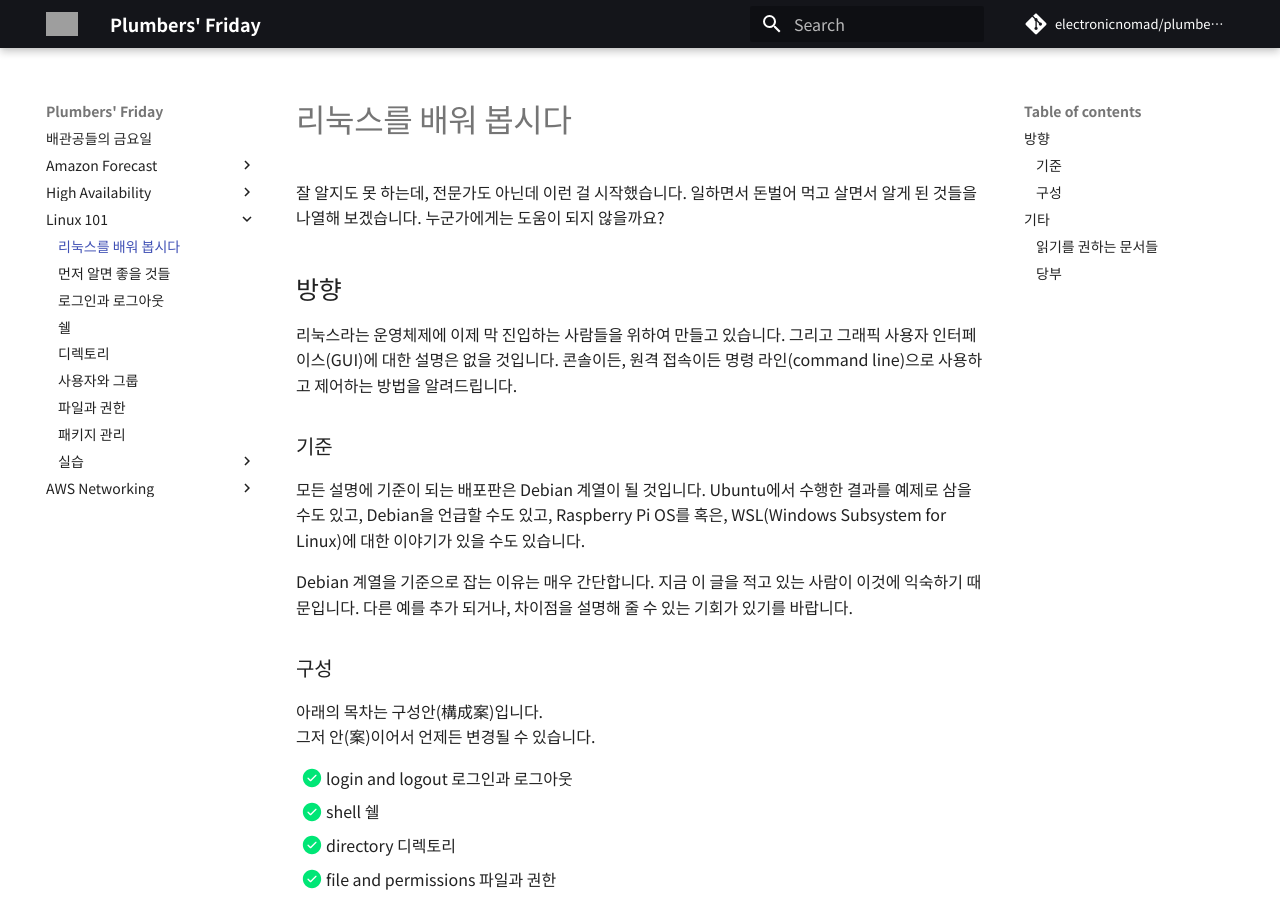
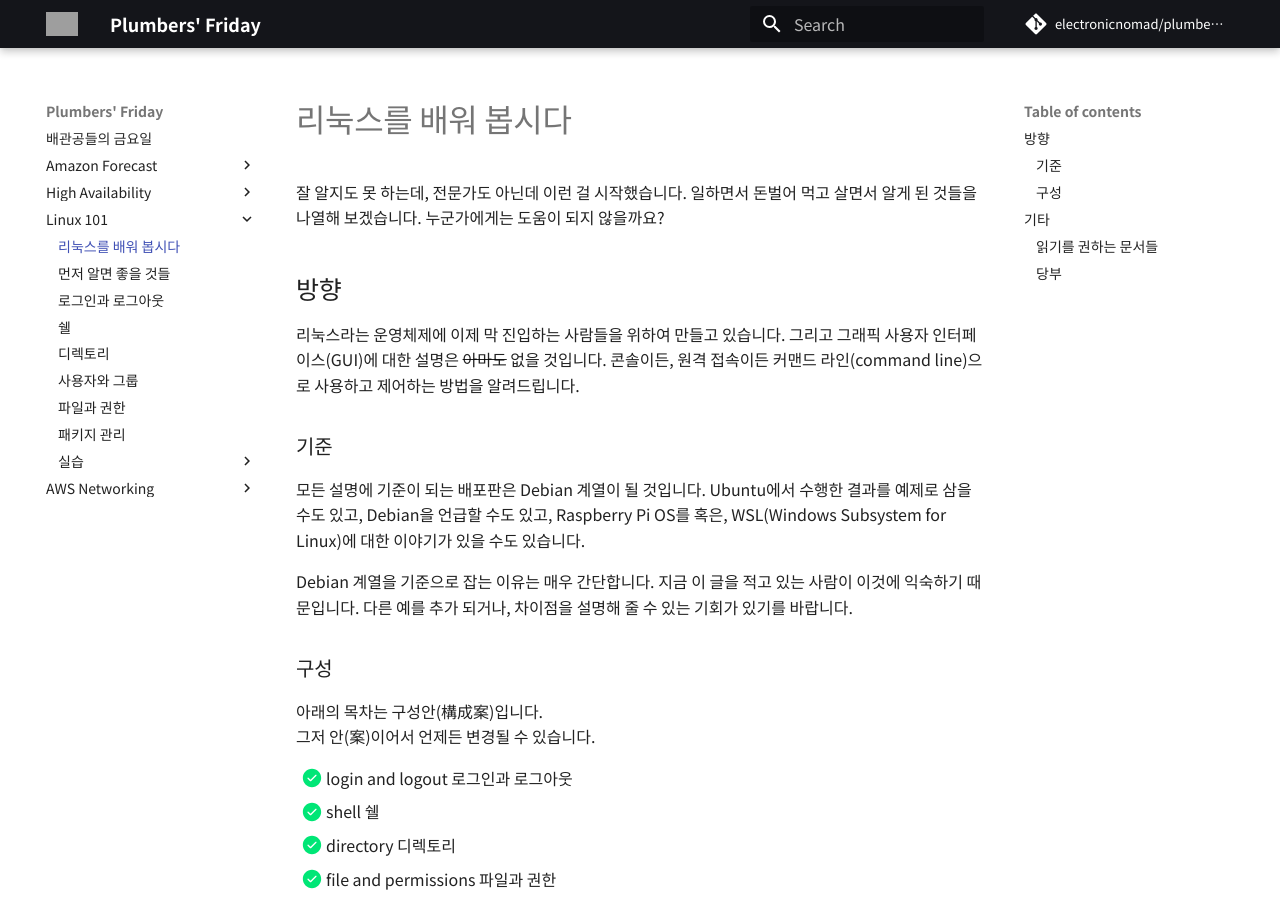
Before and after one commit to electronicnomad/plumbers-friday, an MkDocs documentation site: the page built from docs/linux/index.md, in a window 1280 px wide and 900 px high. Built offline with MkDocs 1.6.1 and Material for MkDocs 9.7.7, drawn with Linux system fonts in a browser that asks for light colours; some web fonts are replaced; comment, search, counter and statistics services are not loaded; grey boxes are pictures that could not be loaded.

Commit message:
Update index.md

```diff
--- a/docs/linux/index.md
+++ b/docs/linux/index.md
@@ -7,8 +7,8 @@
 ## 방향
 
 리눅스라는 운영체제에 이제 막 진입하는 사람들을 위하여 만들고 있습니다.
-그리고 그래픽 사용자 인터페이스(GUI)에 대한 설명은 없을 것입니다.
-콘솔이든, 원격 접속이든 명령 라인(command line)으로 사용하고
+그리고 그래픽 사용자 인터페이스(GUI)에 대한 설명은 ~~아마도~~ 없을 것입니다.
+콘솔이든, 원격 접속이든 커맨드 라인(command line)으로 사용하고
 제어하는 방법을 알려드립니다.
 
 ### 기준
@@ -32,7 +32,7 @@ Debian 계열을 기준으로 잡는 이유는 매우 간단합니다. 지금
 - [x] directory 디렉토리
 - [x] file and permissions 파일과 권한
 - [x] users and groups 사용자와 그룹
-- [x] package management 패키지 관리
+- [ ] package management 패키지 관리
 - [ ] /var/log/* 로그 파일들
 - [ ] daemon and services 데몬과 서비스
 - [ ] hardware information 하드웨어 정보 조회
```
